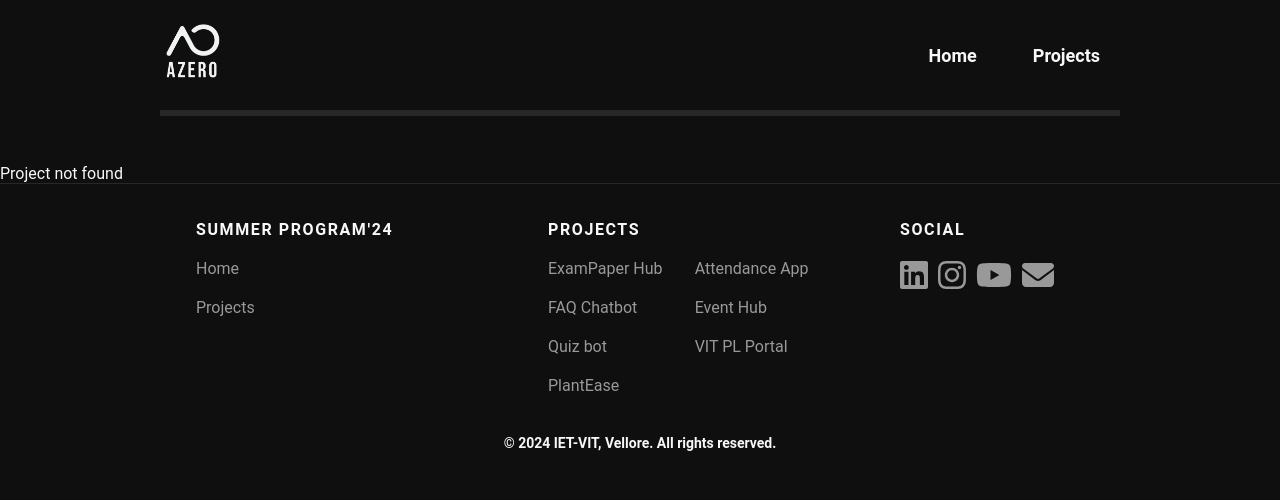
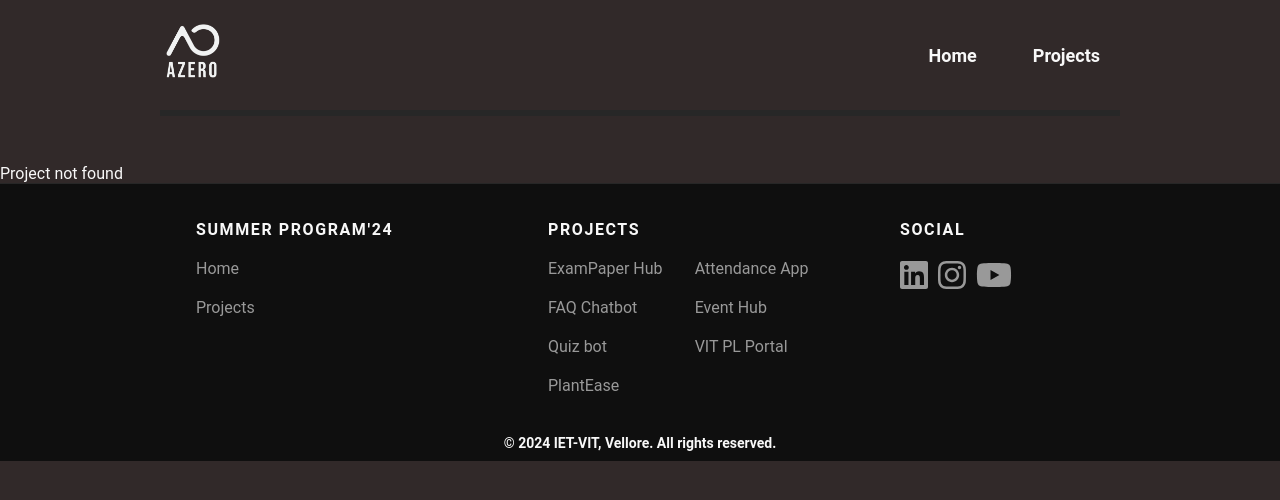
Before and after one commit to GokulAnithaNandakumar/SummerProgramPersonel, a React (Vite) app: page /projects/1 in a window 1280 px wide. Shown: the top 500 px of the page. Built offline with nearby package versions, Linux system fonts and the light colour scheme.

Commit message:
footer mods

```diff
--- a/src/components/Footer/index.jsx
+++ b/src/components/Footer/index.jsx
@@ -54,11 +54,7 @@ const Footer = () => {
                 <FontAwesomeIcon icon={faYoutube} size="2x" />
               </a>
             </li>
-            <li>
-            <a href="mailto:someone@example.com" target="_blank" rel="noopener noreferrer">
-                <FontAwesomeIcon icon={faEnvelope} size="2x" />
-              </a>
-            </li>
+
           </ul>
         </div>
         <div className="clearfix"></div>
--- a/src/index.css
+++ b/src/index.css
@@ -9,7 +9,6 @@ body {
   -webkit-font-smoothing: antialiased;
   -moz-osx-font-smoothing: grayscale;
   box-sizing: border-box;
-  background-color: var(--bg-black);
   color: var(--white);
   max-width: 100vw !important;
   overflow-x: hidden !important;
```
